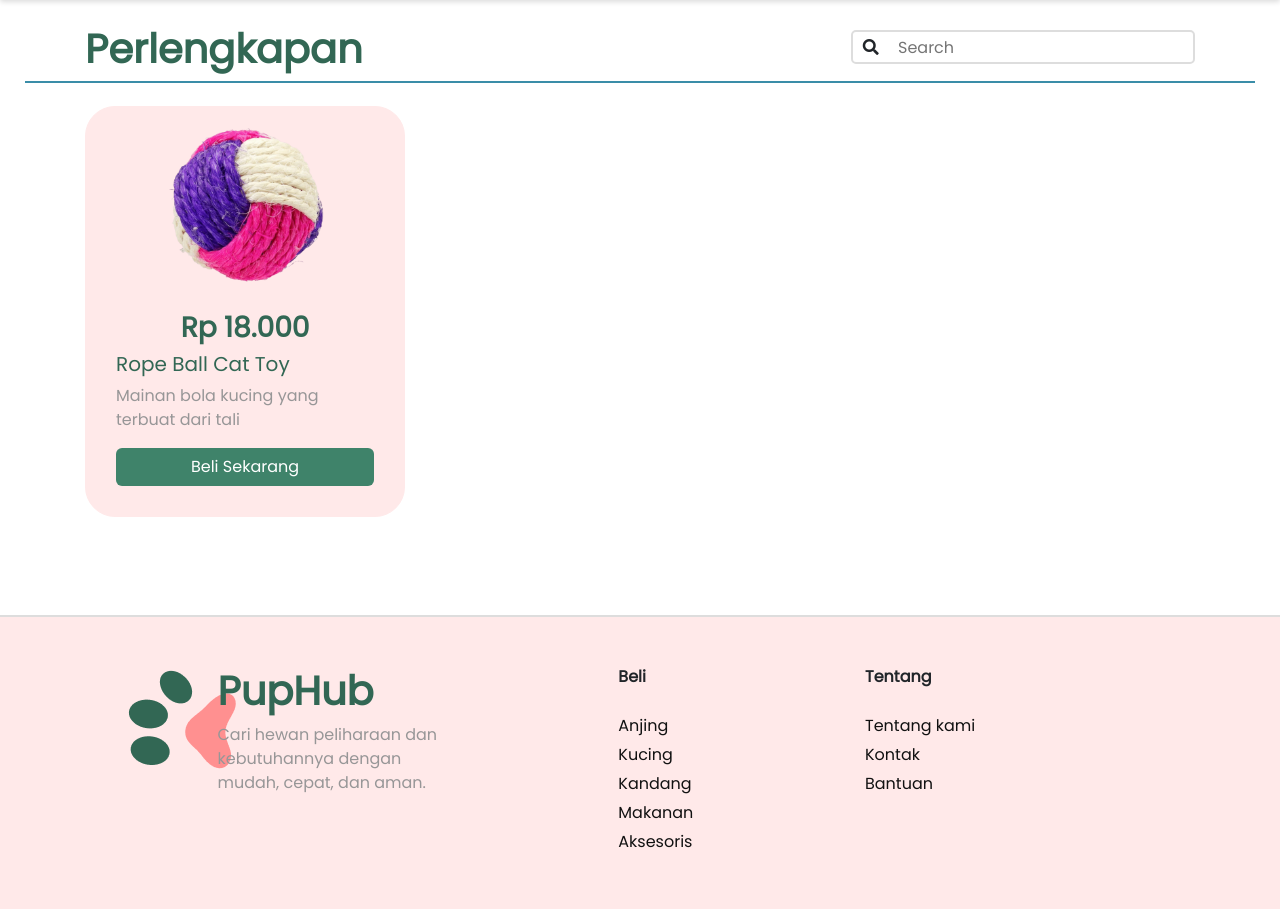
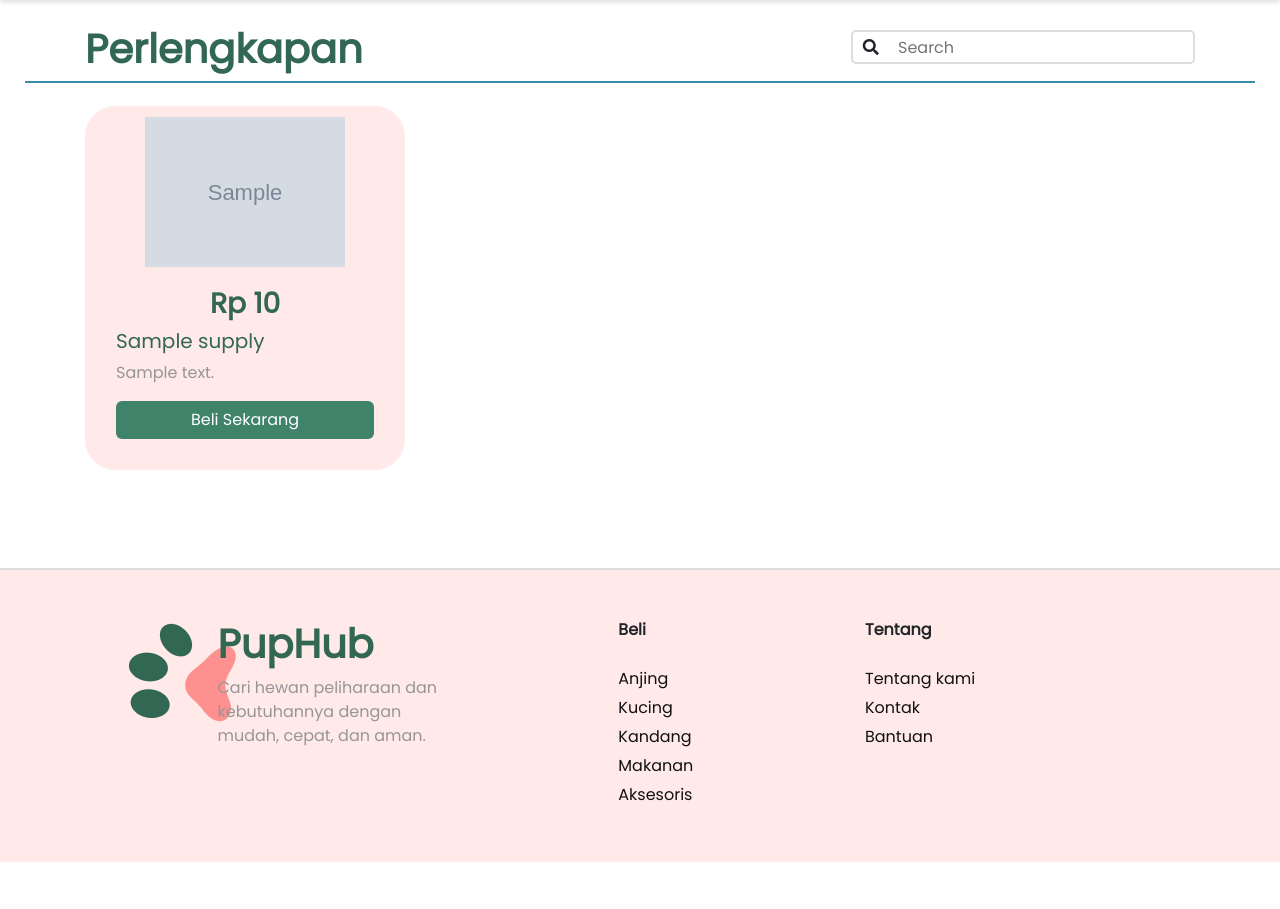
Before and after one commit to cleverdicki/PetHub, a CodeIgniter 4 app: template app/Views/shop/supplies.php in a window 1280 px wide. Shown: the part 77-986 px from the top of the page. After the commit the page ends 939 px from the top, so only its background shows below. Run offline with PHP 8.4 and a stand-in for CodeIgniter, Linux system fonts and the light colour scheme; the template is opened without the code that fills it: most values are stand-ins (such as "Sample title", 1, 10 or a date in 2020); grey boxes marked "Sample" are stand-in pictures; some libraries are stand-ins or nearby versions.

Commit message:
display data from query db in hewan and perlengkapan view

```diff
--- a/app/Views/shop/supplies.php
+++ b/app/Views/shop/supplies.php
@@ -27,13 +27,14 @@
         <div class="row">
             <div class="col-md-12">
                 <div class="row">
+                    <?php foreach ($supplies as $data) : ?>
                     <div class="col-md-4">
                         <div class="card shop_supplies_card" style="width: 20rem;">
-                            <img src="<?= base_url("images/ropeBall.png") ?>" class="shop_supplies_card-image" alt="imagessupplies">
+                            <img src="<?= base_url('img/' . $data['suppliesImage']) ?>" class="shop_supplies_card-image" alt="imagessupplies">
                             <div class="card-body">
-                                <h3 class="shop_supplies_card-price">Rp 18.000</h3>
-                                <h5 class="shop_supplies_card-title">Rope Ball Cat Toy</h5>
-                                <p class="shop_supplies_card-text">Mainan bola kucing yang terbuat dari tali</p>
+                                <h3 class="shop_supplies_card-price">Rp <?= $data['suppliesPrice'] ?></h3>
+                                <h5 class="shop_supplies_card-title"><?= $data['suppliesName'] ?></h5>
+                                <p class="shop_supplies_card-text"><?= $data['suppliesDescription'] ?></p>
                                 <button type="button" class="btn shop_supplies_card-btn" data-toggle="modal" data-target="#exampleModal">
                                     Beli Sekarang
                                 </button>
@@ -55,13 +56,13 @@
                                                         <div class="col-md-12">
                                                             <div class="row">
                                                                 <div class="col-md-4">
-                                                                    <img src="<?= base_url('images/food.png') ?>" alt="food" class="modal_transaction-image">
+                                                                    <img src="<?= base_url('img/' . $data['suppliesImage']) ?>" alt="food" class="modal_transaction-image">
                                                                 </div>
                                                                 <div class="col-md-8">
-                                                                    <h3 class="modal_transaction-name">Drools | 3KG</h3>
-                                                                    <h6 class="modal_transaction-description">Makanan anjing rasa telur ukuran 3kg</h6>
+                                                                    <h3 class="modal_transaction-name"><?= $data['suppliesName'] ?></h3>
+                                                                    <h6 class="modal_transaction-description"><?= $data['suppliesDescription'] ?></h6>
                                                                     <h5 class="modal_transaction-quantity">Kuantitas: 1</h5>
-                                                                    <h3 class="modal_transaction-price">Rp 210.000</h3>
+                                                                    <h3 class="modal_transaction-price">Rp <?= $data['suppliesPrice'] ?></h3>
                                                                 </div>
                                                             </div>
                                                         </div>
@@ -82,7 +83,7 @@
                                                                                         <p class="modal_transaction-order-result_left">Shipping</p>
                                                                                     </div>
                                                                                     <div class="col-md-6">
-                                                                                        <p class="modal_transaction-order-result_right">Rp 210.000</p>
+                                                                                        <p class="modal_transaction-order-result_right">Rp <?= $data['suppliesPrice'] ?></p>
                                                                                         <p class="modal_transaction-order-result_right">Rp 25.000</p>
                                                                                     </div>
                                                                                 </div>
@@ -136,6 +137,7 @@
                             </div>
                         </div>
                     </div>
+                    <?php endforeach; ?>
                 </div>
             </div>
         </div>
```
Also changed, not shown: app/Controllers/Shop.php (+22 -2 lines), app/Views/shop/animals.php (+11 -9 lines), public/img/1625334797_71d9dc5726b8ee064d24.jpeg (added), public/img/1625334808_1b1de19f467f5d89d094.jpg (added), public/img/1625334822_c21167156a61e669a5b5.jpg (added).
